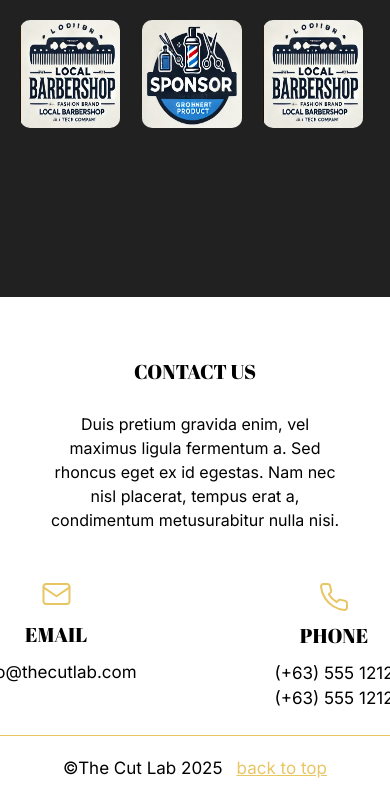
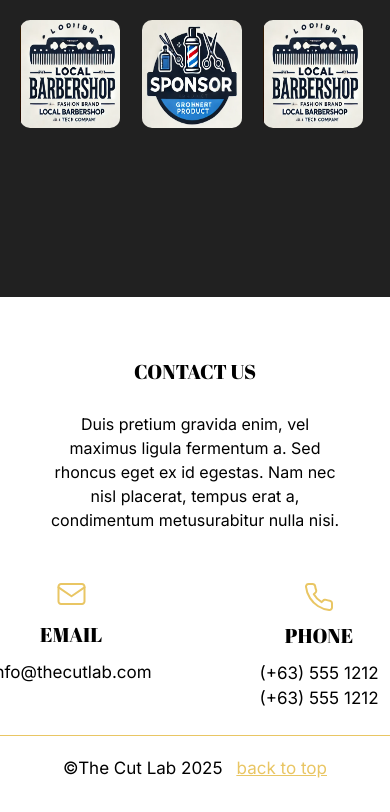
Before and after one commit to Bigbilly-github/BarberShop, a React (Vite) app: page / in a window 390 px wide. Shown: the part 5213-6025 px from the top of the page. Built offline with nearby package versions, Linux system fonts and the light colour scheme; a web font is replaced by a local one.

Commit message:
correctional changes

```diff
--- a/src/components/footer.jsx
+++ b/src/components/footer.jsx
@@ -27,7 +27,7 @@ function Footer (){
                     </p>
 
                 </div>
-                <div className="w-[1296px] h-[183px] flex justify-center items-center xl:gap-[75px] lg:gap-[10px] md:gap-[20px] gap-[30px] border-b border-[#E9C664] ">
+                <div className="w-[1296px] h-[183px] flex justify-center items-center xl:gap-[75px] lg:gap-[10px] md:gap-[20px] sm:gap-[30px] border-b border-[#E9C664] ">
                     <div className='w-[248px] h-[153px] hidden  lg:flex flex-col items-center pt-[10px]  '>
                         <img src={locationicon} alt="location icon" />
                         <p className='font-fatface text-[20px] tracking-[5%] mt-[10px] mb-0 text-black'>
```
